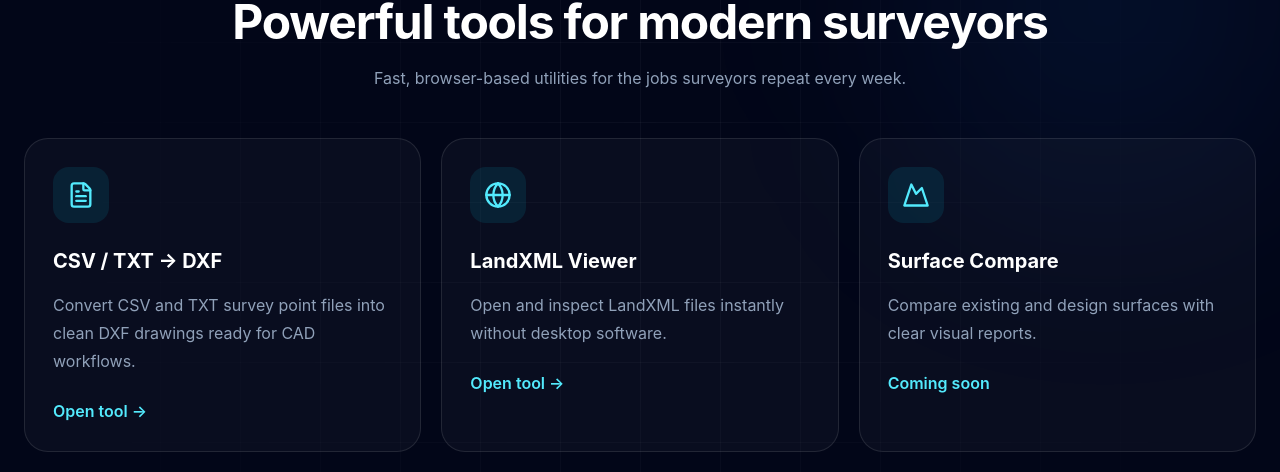
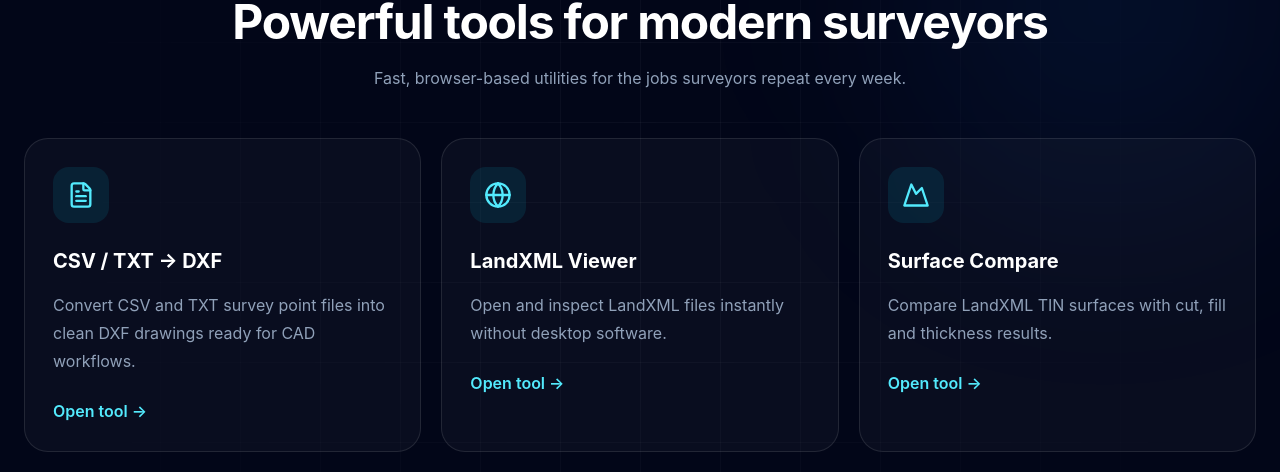
Before and after one commit to cagilakguc/surveytool, a React (Vite) app: page / in a window 1280 px wide. Shown: the part 838-1310 px from the top of the page. Built offline with nearby package versions, Linux system fonts and the light colour scheme.

Commit message:
Link Surface Compare tool

```diff
--- a/src/components/Features.tsx
+++ b/src/components/Features.tsx
@@ -37,7 +37,8 @@ const features: Feature[] = [
     icon: Mountain,
     title: "Surface Compare",
     description:
-      "Compare existing and design surfaces with clear visual reports.",
+      "Compare LandXML TIN surfaces with cut, fill and thickness results.",
+    to: "/tools/surface-compare",
   },
   {
     icon: Calculator,
```
